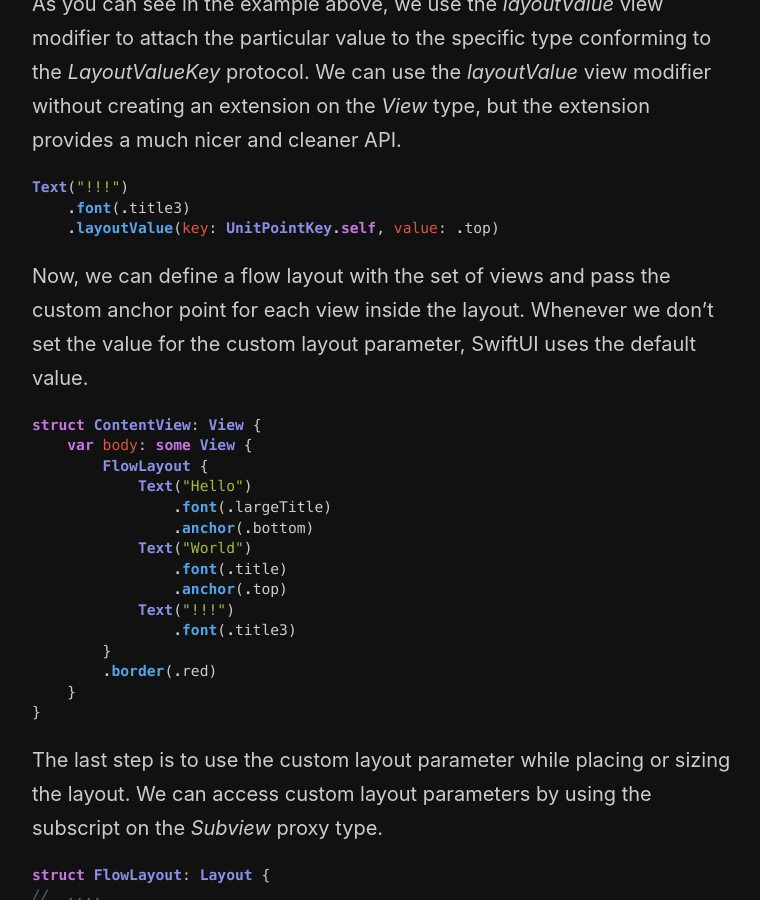
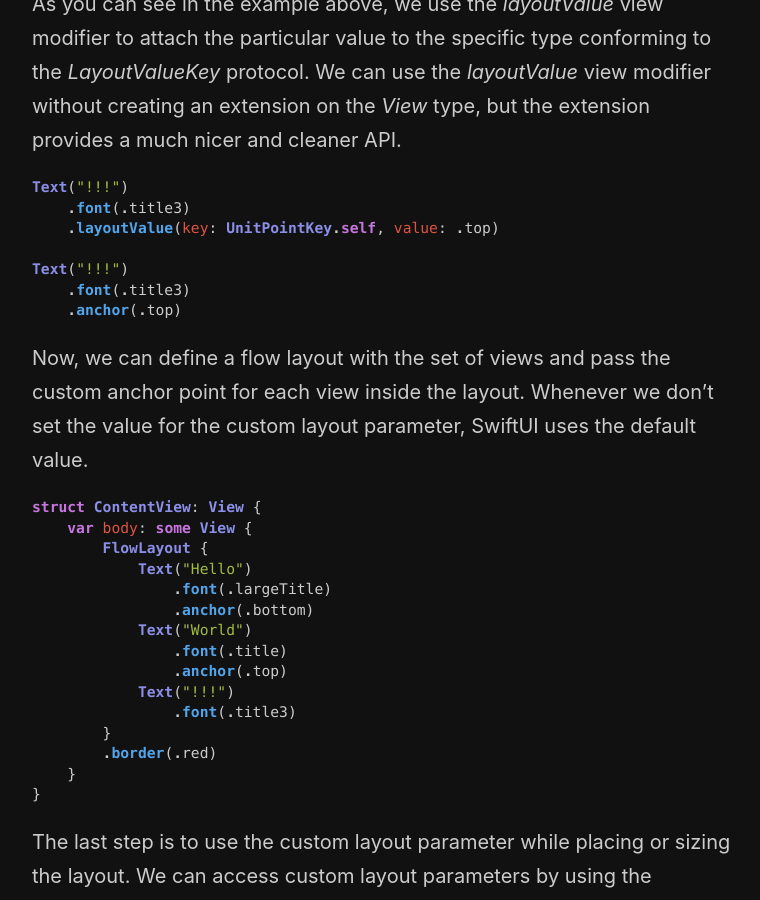
Before and after one commit to mecid/mecid.github.io, a Jekyll site: the page built from _posts/2022-12-14-building-custom-layout-in-swiftui-layoutvaluekey.md, in a window 1280 px wide and 900 px high, scrolled down 1414 px. Shown: the whole window, without its empty margins (258-1018 px from the left). Built offline with Jekyll 4.4.1, drawn with Linux system fonts in a browser that asks for light colours.

Commit message:
code example improved in the layout value key post

````diff
--- a/_posts/2022-12-14-building-custom-layout-in-swiftui-layoutvaluekey.md
+++ b/_posts/2022-12-14-building-custom-layout-in-swiftui-layoutvaluekey.md
@@ -39,6 +39,10 @@ As you can see in the example above, we use the *layoutValue* view modifier to a
 Text("!!!")
     .font(.title3)
     .layoutValue(key: UnitPointKey.self, value: .top)
+
+Text("!!!")
+    .font(.title3)
+    .anchor(.top)
 ```
 
 Now, we can define a flow layout with the set of views and pass the custom anchor point for each view inside the layout. Whenever we don't set the value for the custom layout parameter, SwiftUI uses the default value.
````
